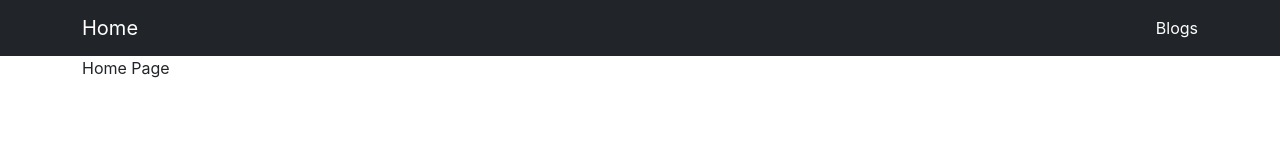
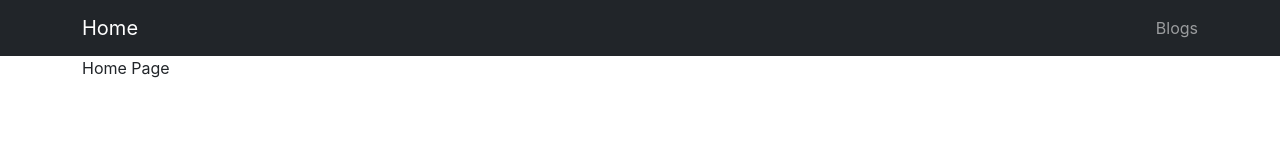
Before and after one commit to ZayneLee/react-basic1, a React (Create React App) app: page / in a window 1280 px wide. Shown: the top 160 px of the page. Built offline with nearby package versions, Linux system fonts and the light colour scheme.

Commit message:
React Router 작동원리

```diff
--- a/src/App.js
+++ b/src/App.js
@@ -1,32 +1,23 @@
-import { BrowserRouter as Router, Switch, Route, Link } from "react-router-dom";
-import BlogForm from "./components/BlogForm";
+import { BrowserRouter as Router, Switch, Route } from "react-router-dom";
+import NavBar from "./components/NavBar";
+import routes from "./routes";
 
 function App() {
   return (
     <Router>
-      <nav className="navbar navbar-dark bg-dark">
-        <div className="container">
-          <Link className="navbar-brand" to="/">
-            Home
-          </Link>
-
-          <ul className="navbar-nav">
-            <li className="nav-item">
-              <Link className="nav-link active" aria-current="page" to="/blogs">
-                Blogs
-              </Link>
-            </li>
-          </ul>
-        </div>
-      </nav>
+      <NavBar />
       <div className="container">
         <Switch>
-          <Route path="/" exact>
-            Home Page
-          </Route>
-          <Route path="/blogs">
-            <BlogForm />
-          </Route>
+          {routes.map((route) => {
+            return (
+              <Route
+                key={route.path}
+                exact
+                path={route.path}
+                component={route.component}
+              />
+            );
+          })}
         </Switch>
       </div>
     </Router>
--- /dev/null
+++ b/src/components/NavBar.js
@@ -0,0 +1,28 @@
+import { Link, NavLink } from "react-router-dom";
+
+const NavBar = () => {
+  return (
+    <nav className="navbar navbar-dark bg-dark">
+      <div className="container">
+        <Link className="navbar-brand" to="/">
+          Home
+        </Link>
+
+        <ul className="navbar-nav">
+          <li className="nav-item">
+            <NavLink
+              activeClassName="active"
+              className="nav-link"
+              aria-current="page"
+              to="/blogs"
+            >
+              Blogs
+            </NavLink>
+          </li>
+        </ul>
+      </div>
+    </nav>
+  );
+};
+
+export default NavBar;
--- /dev/null
+++ b/src/pages/CreatePage.js
@@ -0,0 +1,11 @@
+import BlogForm from "../components/BlogForm";
+
+const CreatePage = () => {
+  return (
+    <div>
+      <BlogForm />
+    </div>
+  );
+};
+
+export default CreatePage;
--- /dev/null
+++ b/src/pages/EditPage.js
@@ -0,0 +1,5 @@
+const EditPage = () => {
+  return <div>Edit Page</div>;
+};
+
+export default EditPage;
--- /dev/null
+++ b/src/pages/HomePage.js
@@ -0,0 +1,5 @@
+const HomePage = () => {
+  return <div>Home Page</div>;
+};
+
+export default HomePage;
--- /dev/null
+++ b/src/pages/ListPage.js
@@ -0,0 +1,5 @@
+const ListPage = () => {
+  return <div>List Page</div>;
+};
+
+export default ListPage;
--- /dev/null
+++ b/src/routes.js
@@ -0,0 +1,25 @@
+import CreatePage from "./pages/CreatePage";
+import EditPage from "./pages/EditPage";
+import HomePage from "./pages/HomePage";
+import ListPage from "./pages/ListPage";
+
+const routes = [
+  {
+    path: "/",
+    component: HomePage,
+  },
+  {
+    path: "/blogs",
+    component: ListPage,
+  },
+  {
+    path: "/blogs/create",
+    component: CreatePage,
+  },
+  {
+    path: "/blogs/edit",
+    component: EditPage,
+  },
+];
+
+export default routes;
```
